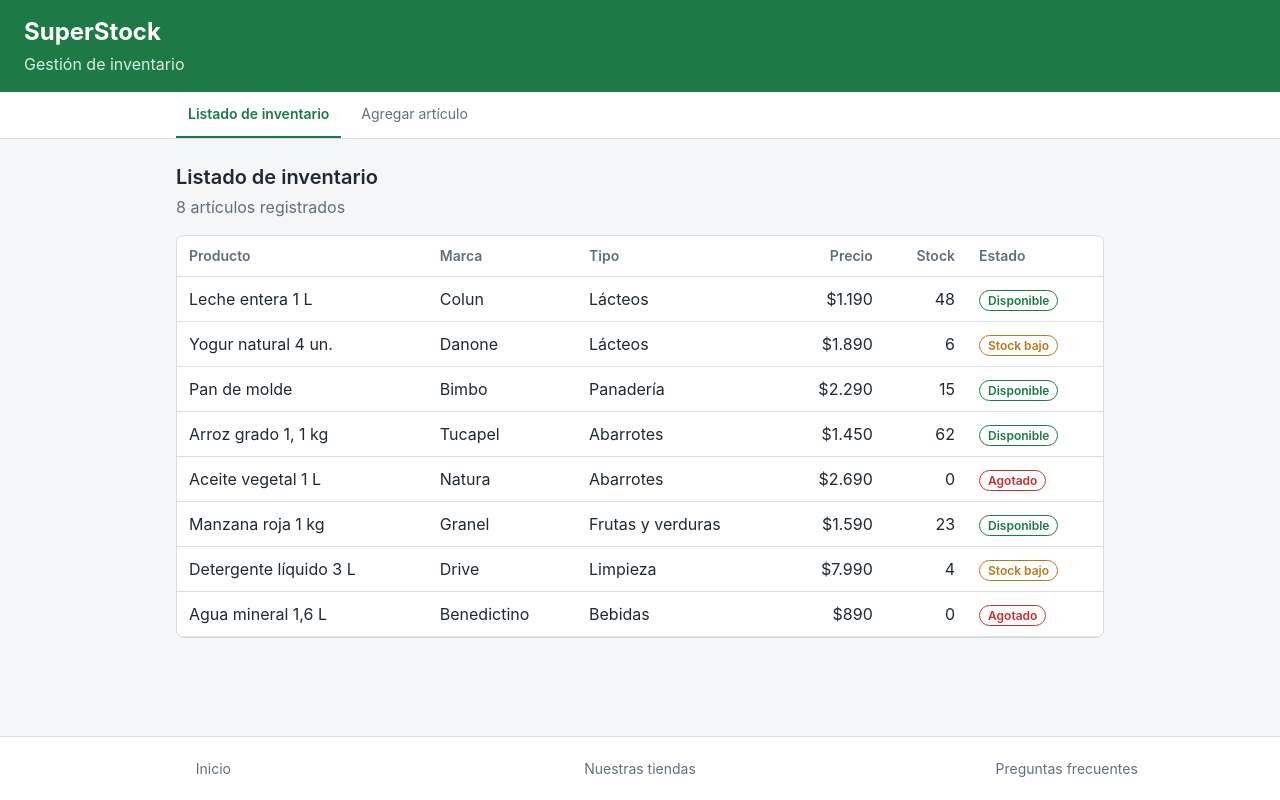
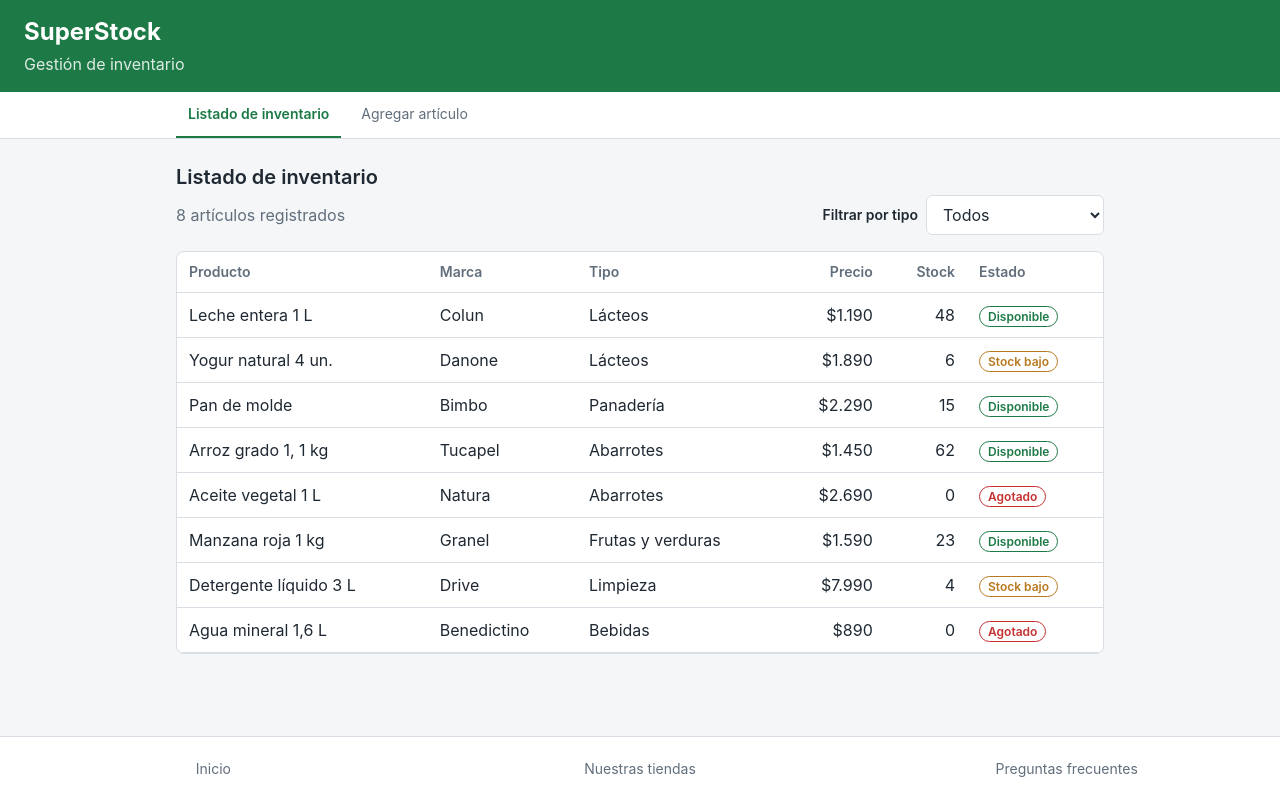
Before and after one commit to dcruz-00/supermercado-diego-cruz-PFY2202, a React (Vite) app: page /inventario in a window 1280 px wide. Built offline with nearby package versions, Linux system fonts and the light colour scheme.

Commit message:
agregar filtro por tipo en el listado con useSearchParams (lista derivada)

```diff
--- /dev/null
+++ b/src/components/FiltroTipo.jsx
@@ -0,0 +1,24 @@
+import { TIPOS } from '../data/productos.js'
+
+// Componente controlado: no guarda estado propio. Muestra `valor` y avisa
+// los cambios con `onCambiar`; quien lo usa decide dónde se guarda el filtro.
+function FiltroTipo({ valor, onCambiar }) {
+  return (
+    <div className="flex items-center gap-2">
+      <label htmlFor="filtro-tipo" className="text-sm font-semibold">Filtrar por tipo</label>
+      <select
+        id="filtro-tipo"
+        value={valor}
+        onChange={(e) => onCambiar(e.target.value)}
+        className="rounded-md border border-borde bg-superficie px-3 py-2 focus:outline-2 focus:outline-primario"
+      >
+        <option value="">Todos</option>
+        {TIPOS.map((tipo) => (
+          <option key={tipo} value={tipo}>{tipo}</option>
+        ))}
+      </select>
+    </div>
+  )
+}
+
+export default FiltroTipo
--- a/src/pages/ListadoInventario.jsx
+++ b/src/pages/ListadoInventario.jsx
@@ -1,13 +1,40 @@
+import { useSearchParams } from 'react-router'
 import FilaProducto from '../components/FilaProducto.jsx'
+import FiltroTipo from '../components/FiltroTipo.jsx'
 import { useInventario } from '../context/useInventario.js'
+import { TIPOS } from '../data/productos.js'
 
 function ListadoInventario() {
   const { productos } = useInventario()
 
+  // El filtro vive en la URL (/inventario?tipo=Lácteos): se conserva al volver
+  // desde otra página y se puede compartir el enlace ya filtrado.
+  const [parametros, setParametros] = useSearchParams()
+  const tipoEnUrl = parametros.get('tipo') ?? ''
+  // Un valor inventado en la URL (?tipo=xyz) se trata como "Todos".
+  const tipo = TIPOS.includes(tipoEnUrl) ? tipoEnUrl : ''
+
+  // Lista derivada: se calcula en cada render a partir del inventario completo,
+  // que nunca se modifica ni se guarda filtrado.
+  const visibles = tipo === '' ? productos : productos.filter((p) => p.tipo === tipo)
+
+  function cambiarTipo(nuevoTipo) {
+    // replace: cambiar el filtro no agrega una entrada nueva al historial del navegador.
+    setParametros(nuevoTipo === '' ? {} : { tipo: nuevoTipo }, { replace: true })
+  }
+
   return (
     <section>
       <h2 className="mb-1 text-xl font-semibold">Listado de inventario</h2>
-      <p className="mb-4 text-texto-suave">{productos.length} artículos registrados</p>
+
+      <div className="mb-4 flex flex-wrap items-center justify-between gap-3">
+        <p className="text-texto-suave" aria-live="polite">
+          {tipo === ''
+            ? `${productos.length} artículos registrados`
+            : `${visibles.length} de ${productos.length} artículos (${tipo})`}
+        </p>
+        <FiltroTipo valor={tipo} onCambiar={cambiarTipo} />
+      </div>
 
       <div className="overflow-x-auto rounded-lg border border-borde bg-superficie">
         <table className="w-full">
@@ -22,9 +49,16 @@ function ListadoInventario() {
             </tr>
           </thead>
           <tbody>
-            {productos.map((producto) => (
+            {visibles.map((producto) => (
               <FilaProducto key={producto.id} producto={producto} />
             ))}
+            {visibles.length === 0 && (
+              <tr>
+                <td colSpan={6} className="px-3 py-6 text-center text-texto-suave">
+                  No hay artículos de este tipo.
+                </td>
+              </tr>
+            )}
           </tbody>
         </table>
       </div>
```
